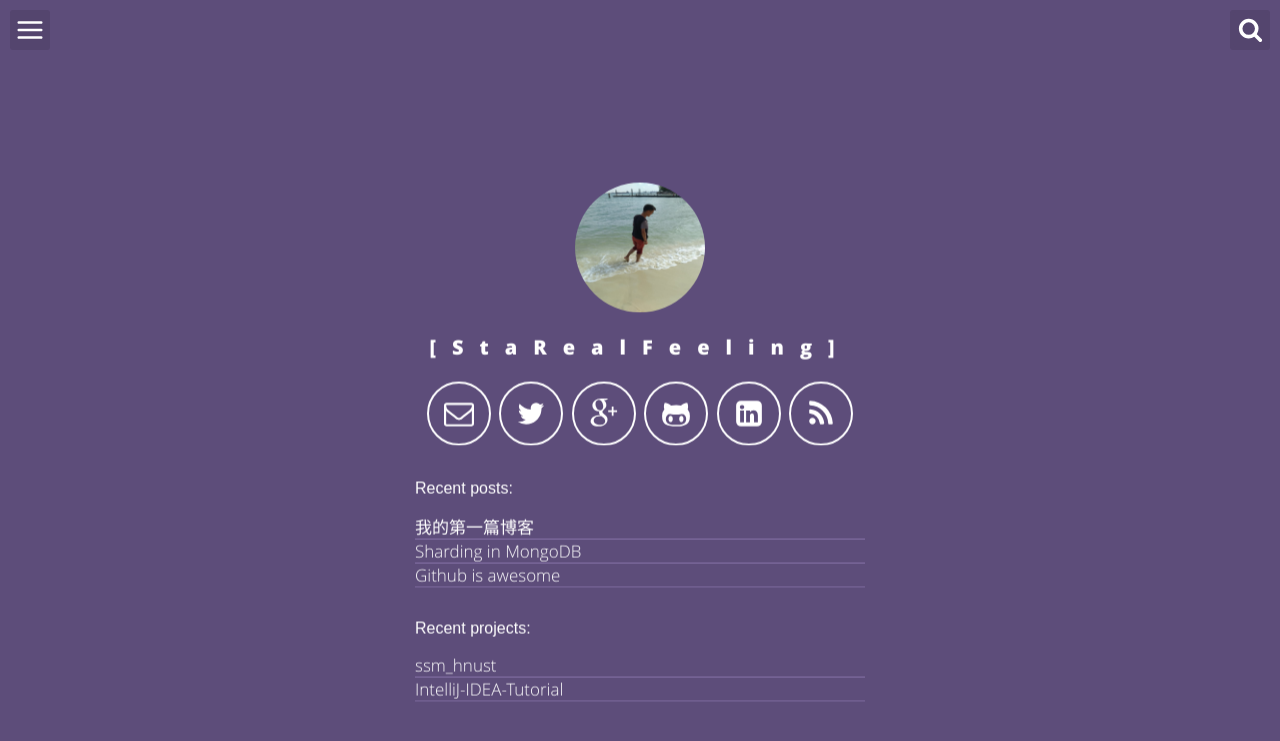
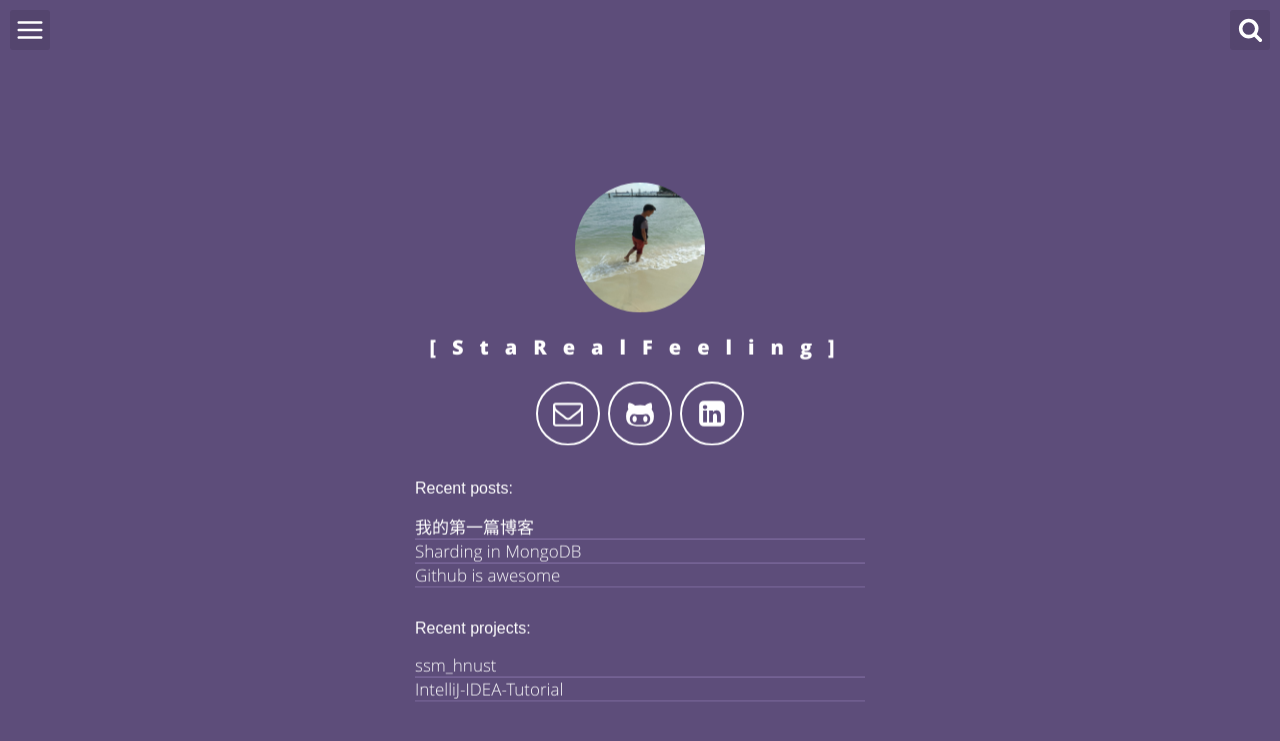
Before and after one commit to StaRealFeeling/StaRealFeeling.github.io, a Jekyll site: the page built from index.html, in a window 1280 px wide. Shown: the top 741 px of the page. Built offline with Jekyll 4.4.1, drawn with Linux system fonts in a browser that asks for light colours.

```diff
--- a/_includes/header-default.html
+++ b/_includes/header-default.html
@@ -13,14 +13,14 @@
             <a aria-label="Send email" title="Send me a e-mail" href="mailto:{{site.email}}">
                 <svg class="icon icon-email"><use xlink:href="#icon-email"></use></svg>
             </a>
-
+<!--
             <a aria-label="My Twitter" title="Follow me on Twitter" target="_blank" href="https://twitter.com/{{site.twitter_username}}">
                 <svg class="icon icon-twitter"><use xlink:href="#icon-twitter"></use></svg>
             </a>
 
             <a aria-label="My Google Plus" title="Show my feed" target="_blank" href="https://plus.google.com/u/0/+{{site.gplus_username}}/posts">
                 <svg class="icon icon-google-plus"><use xlink:href="#icon-google-plus"></use></svg>
-            </a>
+            </a> -->
 
             <a aria-label="My Github" title="Show my projects" target="_blank" href="https://github.com/{{site.github_username}}">
                 <svg class="icon icon-github-alt"><use xlink:href="#icon-github-alt"></use></svg>
@@ -30,9 +30,9 @@
                 <svg class="icon icon-linkedin"><use xlink:href="#icon-linkedin"></use></svg>
             </a>
 
-            <a aria-label="Use the RSS to get updated" title="Register for my RSS" target="_blank" href="{{ "/feed.xml" | prepend: site.baseurl }}">
+          <!--   <a aria-label="Use the RSS to get updated" title="Register for my RSS" target="_blank" href="{{ "/feed.xml" | prepend: site.baseurl }}">
                 <svg class="icon icon-rss"><use xlink:href="#icon-rss"></use></svg>
-            </a>
+            </a> -->
         </div>
 
         <ul class="recent">
```
